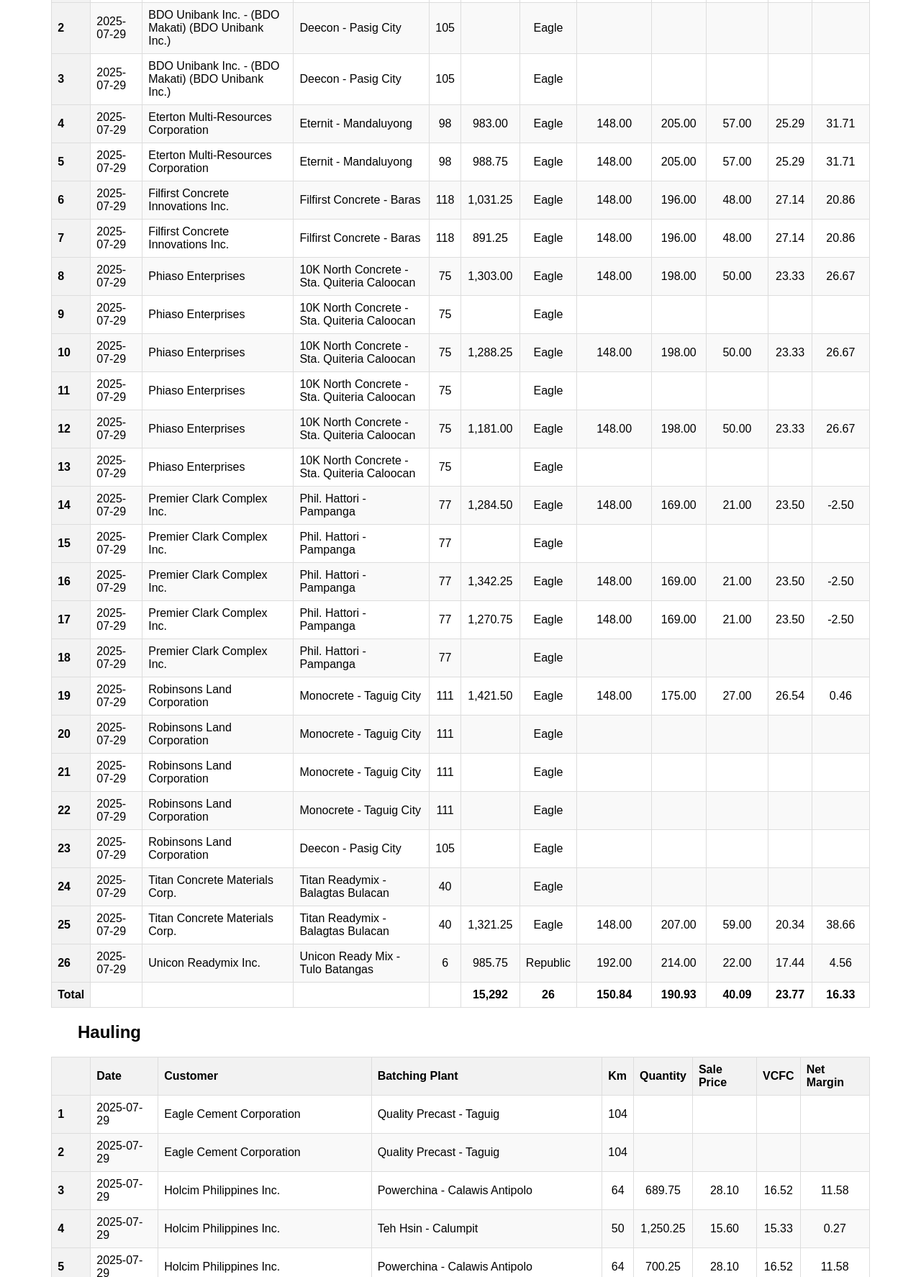
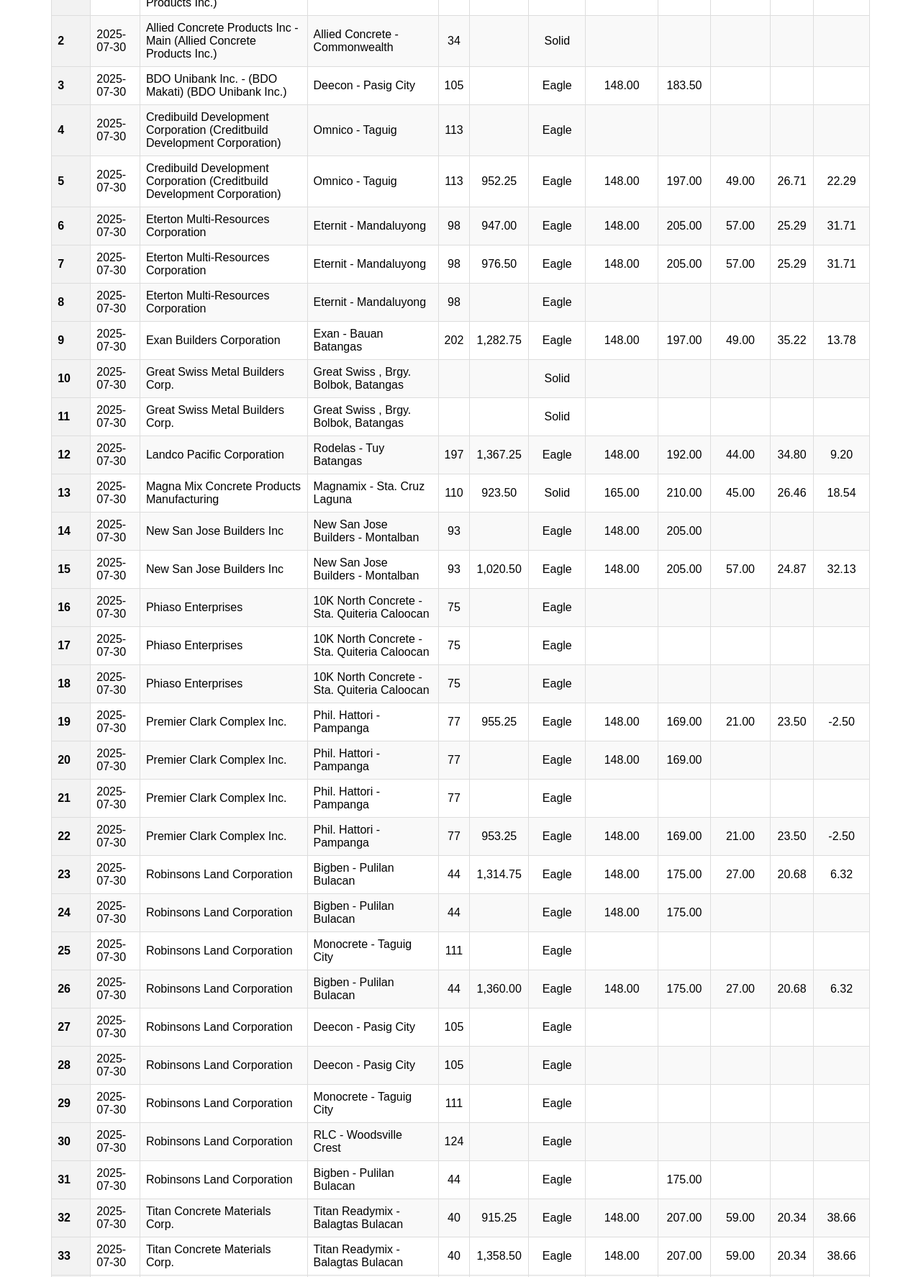
Before and after one commit to Hanna024/sales-summary, a plain HTML site: page index.html in a window 1280 px wide. Shown: the part 231-2005 px from the top of the page at 72% size. Drawn offline with Linux system fonts and the light colour scheme.

Commit message:
Add sales summary

```diff
--- a/index.html
+++ b/index.html
@@ -61,8 +61,50 @@
   <tbody>
     <tr>
       <th>1</th>
-      <td>2025-07-29</td>
-      <td>22 Prime Construction and Realty Development Inc.</td>
+      <td>2025-07-30</td>
+      <td>Allied Concrete Products Inc - Main (Allied Concrete Products Inc.)</td>
+      <td>Allied Concrete - Commonwealth</td>
+      <td>34</td>
+      <td></td>
+      <td>Solid</td>
+      <td></td>
+      <td></td>
+      <td></td>
+      <td></td>
+      <td></td>
+    </tr>
+    <tr>
+      <th>2</th>
+      <td>2025-07-30</td>
+      <td>Allied Concrete Products Inc - Main (Allied Concrete Products Inc.)</td>
+      <td>Allied Concrete - Commonwealth</td>
+      <td>34</td>
+      <td></td>
+      <td>Solid</td>
+      <td></td>
+      <td></td>
+      <td></td>
+      <td></td>
+      <td></td>
+    </tr>
+    <tr>
+      <th>3</th>
+      <td>2025-07-30</td>
+      <td>BDO Unibank Inc. - (BDO Makati) (BDO Unibank Inc.)</td>
+      <td>Deecon - Pasig City</td>
+      <td>105</td>
+      <td></td>
+      <td>Eagle</td>
+      <td>148.00</td>
+      <td>183.50</td>
+      <td></td>
+      <td></td>
+      <td></td>
+    </tr>
+    <tr>
+      <th>4</th>
+      <td>2025-07-30</td>
+      <td>Credibuild Development Corporation (Creditbuild Development Corporation)</td>
       <td>Omnico - Taguig</td>
       <td>113</td>
       <td></td>
@@ -74,11 +116,53 @@
       <td></td>
     </tr>
     <tr>
-      <th>2</th>
-      <td>2025-07-29</td>
-      <td>BDO Unibank Inc. - (BDO Makati) (BDO Unibank Inc.)</td>
-      <td>Deecon - Pasig City</td>
-      <td>105</td>
+      <th>5</th>
+      <td>2025-07-30</td>
+      <td>Credibuild Development Corporation (Creditbuild Development Corporation)</td>
+      <td>Omnico - Taguig</td>
+      <td>113</td>
+      <td>952.25</td>
+      <td>Eagle</td>
+      <td>148.00</td>
+      <td>197.00</td>
+      <td>49.00</td>
+      <td>26.71</td>
+      <td>22.29</td>
+    </tr>
+    <tr>
+      <th>6</th>
+      <td>2025-07-30</td>
+      <td>Eterton Multi-Resources Corporation</td>
+      <td>Eternit - Mandaluyong</td>
+      <td>98</td>
+      <td>947.00</td>
+      <td>Eagle</td>
+      <td>148.00</td>
+      <td>205.00</td>
+      <td>57.00</td>
+      <td>25.29</td>
+      <td>31.71</td>
+    </tr>
+    <tr>
+      <th>7</th>
+      <td>2025-07-30</td>
+      <td>Eterton Multi-Resources Corporation</td>
+      <td>Eternit - Mandaluyong</td>
+      <td>98</td>
+      <td>976.50</td>
+      <td>Eagle</td>
+      <td>148.00</td>
+      <td>205.00</td>
+      <td>57.00</td>
+      <td>25.29</td>
+      <td>31.71</td>
+    </tr>
+    <tr>
+      <th>8</th>
+      <td>2025-07-30</td>
+      <td>Eterton Multi-Resources Corporation</td>
+      <td>Eternit - Mandaluyong</td>
+      <td>98</td>
       <td></td>
       <td>Eagle</td>
       <td></td>
@@ -88,13 +172,27 @@
       <td></td>
     </tr>
     <tr>
-      <th>3</th>
-      <td>2025-07-29</td>
-      <td>BDO Unibank Inc. - (BDO Makati) (BDO Unibank Inc.)</td>
-      <td>Deecon - Pasig City</td>
-      <td>105</td>
+      <th>9</th>
+      <td>2025-07-30</td>
+      <td>Exan Builders Corporation</td>
+      <td>Exan - Bauan Batangas</td>
+      <td>202</td>
+      <td>1,282.75</td>
+      <td>Eagle</td>
+      <td>148.00</td>
+      <td>197.00</td>
+      <td>49.00</td>
+      <td>35.22</td>
+      <td>13.78</td>
+    </tr>
+    <tr>
+      <th>10</th>
+      <td>2025-07-30</td>
+      <td>Great Swiss Metal Builders Corp.</td>
+      <td>Great Swiss , Brgy. Bolbok, Batangas</td>
       <td></td>
-      <td>Eagle</td>
+      <td></td>
+      <td>Solid</td>
       <td></td>
       <td></td>
       <td></td>
@@ -102,78 +200,78 @@
       <td></td>
     </tr>
     <tr>
-      <th>4</th>
-      <td>2025-07-29</td>
-      <td>Eterton Multi-Resources Corporation</td>
-      <td>Eternit - Mandaluyong</td>
-      <td>98</td>
-      <td>983.00</td>
+      <th>11</th>
+      <td>2025-07-30</td>
+      <td>Great Swiss Metal Builders Corp.</td>
+      <td>Great Swiss , Brgy. Bolbok, Batangas</td>
+      <td></td>
+      <td></td>
+      <td>Solid</td>
+      <td></td>
+      <td></td>
+      <td></td>
+      <td></td>
+      <td></td>
+    </tr>
+    <tr>
+      <th>12</th>
+      <td>2025-07-30</td>
+      <td>Landco Pacific Corporation</td>
+      <td>Rodelas - Tuy Batangas</td>
+      <td>197</td>
+      <td>1,367.25</td>
+      <td>Eagle</td>
+      <td>148.00</td>
+      <td>192.00</td>
+      <td>44.00</td>
+      <td>34.80</td>
+      <td>9.20</td>
+    </tr>
+    <tr>
+      <th>13</th>
+      <td>2025-07-30</td>
+      <td>Magna Mix Concrete Products Manufacturing</td>
+      <td>Magnamix - Sta. Cruz Laguna</td>
+      <td>110</td>
+      <td>923.50</td>
+      <td>Solid</td>
+      <td>165.00</td>
+      <td>210.00</td>
+      <td>45.00</td>
+      <td>26.46</td>
+      <td>18.54</td>
+    </tr>
+    <tr>
+      <th>14</th>
+      <td>2025-07-30</td>
+      <td>New San Jose Builders Inc</td>
+      <td>New San Jose Builders - Montalban</td>
+      <td>93</td>
+      <td></td>
+      <td>Eagle</td>
+      <td>148.00</td>
+      <td>205.00</td>
+      <td></td>
+      <td></td>
+      <td></td>
+    </tr>
+    <tr>
+      <th>15</th>
+      <td>2025-07-30</td>
+      <td>New San Jose Builders Inc</td>
+      <td>New San Jose Builders - Montalban</td>
+      <td>93</td>
+      <td>1,020.50</td>
       <td>Eagle</td>
       <td>148.00</td>
       <td>205.00</td>
       <td>57.00</td>
-      <td>25.29</td>
-      <td>31.71</td>
+      <td>24.87</td>
+      <td>32.13</td>
     </tr>
     <tr>
-      <th>5</th>
-      <td>2025-07-29</td>
-      <td>Eterton Multi-Resources Corporation</td>
-      <td>Eternit - Mandaluyong</td>
-      <td>98</td>
-      <td>988.75</td>
-      <td>Eagle</td>
-      <td>148.00</td>
-      <td>205.00</td>
-      <td>57.00</td>
-      <td>25.29</td>
-      <td>31.71</td>
-    </tr>
-    <tr>
-      <th>6</th>
-      <td>2025-07-29</td>
-      <td>Filfirst Concrete Innovations Inc.</td>
-      <td>Filfirst Concrete - Baras</td>
-      <td>118</td>
-      <td>1,031.25</td>
-      <td>Eagle</td>
-      <td>148.00</td>
-      <td>196.00</td>
-      <td>48.00</td>
-      <td>27.14</td>
-      <td>20.86</td>
-    </tr>
-    <tr>
-      <th>7</th>
-      <td>2025-07-29</td>
-      <td>Filfirst Concrete Innovations Inc.</td>
-      <td>Filfirst Concrete - Baras</td>
-      <td>118</td>
-      <td>891.25</td>
-      <td>Eagle</td>
-      <td>148.00</td>
-      <td>196.00</td>
-      <td>48.00</td>
-      <td>27.14</td>
-      <td>20.86</td>
-    </tr>
-    <tr>
-      <th>8</th>
-      <td>2025-07-29</td>
-      <td>Phiaso Enterprises</td>
-      <td>10K North Concrete - Sta. Quiteria Caloocan</td>
-      <td>75</td>
-      <td>1,303.00</td>
-      <td>Eagle</td>
-      <td>148.00</td>
-      <td>198.00</td>
-      <td>50.00</td>
-      <td>23.33</td>
-      <td>26.67</td>
-    </tr>
-    <tr>
-      <th>9</th>
-      <td>2025-07-29</td>
+      <th>16</th>
+      <td>2025-07-30</td>
       <td>Phiaso Enterprises</td>
       <td>10K North Concrete - Sta. Quiteria Caloocan</td>
       <td>75</td>
@@ -186,22 +284,8 @@
       <td></td>
     </tr>
     <tr>
-      <th>10</th>
-      <td>2025-07-29</td>
-      <td>Phiaso Enterprises</td>
-      <td>10K North Concrete - Sta. Quiteria Caloocan</td>
-      <td>75</td>
-      <td>1,288.25</td>
-      <td>Eagle</td>
-      <td>148.00</td>
-      <td>198.00</td>
-      <td>50.00</td>
-      <td>23.33</td>
-      <td>26.67</td>
-    </tr>
-    <tr>
-      <th>11</th>
-      <td>2025-07-29</td>
+      <th>17</th>
+      <td>2025-07-30</td>
       <td>Phiaso Enterprises</td>
       <td>10K North Concrete - Sta. Quiteria Caloocan</td>
       <td>75</td>
@@ -214,22 +298,8 @@
       <td></td>
     </tr>
     <tr>
-      <th>12</th>
-      <td>2025-07-29</td>
-      <td>Phiaso Enterprises</td>
-      <td>10K North Concrete - Sta. Quiteria Caloocan</td>
-      <td>75</td>
-      <td>1,181.00</td>
-      <td>Eagle</td>
-      <td>148.00</td>
-      <td>198.00</td>
-      <td>50.00</td>
-      <td>23.33</td>
-      <td>26.67</td>
-    </tr>
-    <tr>
-      <th>13</th>
-      <td>2025-07-29</td>
+      <th>18</th>
+      <td>2025-07-30</td>
       <td>Phiaso Enterprises</td>
       <td>10K North Concrete - Sta. Quiteria Caloocan</td>
       <td>75</td>
@@ -242,12 +312,12 @@
       <td></td>
     </tr>
     <tr>
-      <th>14</th>
-      <td>2025-07-29</td>
+      <th>19</th>
+      <td>2025-07-30</td>
       <td>Premier Clark Complex Inc.</td>
       <td>Phil. Hattori - Pampanga</td>
       <td>77</td>
-      <td>1,284.50</td>
+      <td>955.25</td>
       <td>Eagle</td>
       <td>148.00</td>
       <td>169.00</td>
@@ -256,8 +326,22 @@
       <td>-2.50</td>
     </tr>
     <tr>
-      <th>15</th>
-      <td>2025-07-29</td>
+      <th>20</th>
+      <td>2025-07-30</td>
+      <td>Premier Clark Complex Inc.</td>
+      <td>Phil. Hattori - Pampanga</td>
+      <td>77</td>
+      <td></td>
+      <td>Eagle</td>
+      <td>148.00</td>
+      <td>169.00</td>
+      <td></td>
+      <td></td>
+      <td></td>
+    </tr>
+    <tr>
+      <th>21</th>
+      <td>2025-07-30</td>
       <td>Premier Clark Complex Inc.</td>
       <td>Phil. Hattori - Pampanga</td>
       <td>77</td>
@@ -270,12 +354,12 @@
       <td></td>
     </tr>
     <tr>
-      <th>16</th>
-      <td>2025-07-29</td>
+      <th>22</th>
+      <td>2025-07-30</td>
       <td>Premier Clark Complex Inc.</td>
       <td>Phil. Hattori - Pampanga</td>
       <td>77</td>
-      <td>1,342.25</td>
+      <td>953.25</td>
       <td>Eagle</td>
       <td>148.00</td>
       <td>169.00</td>
@@ -284,50 +368,36 @@
       <td>-2.50</td>
     </tr>
     <tr>
-      <th>17</th>
-      <td>2025-07-29</td>
-      <td>Premier Clark Complex Inc.</td>
-      <td>Phil. Hattori - Pampanga</td>
-      <td>77</td>
-      <td>1,270.75</td>
+      <th>23</th>
+      <td>2025-07-30</td>
+      <td>Robinsons Land Corporation</td>
+      <td>Bigben - Pulilan Bulacan</td>
+      <td>44</td>
+      <td>1,314.75</td>
       <td>Eagle</td>
       <td>148.00</td>
-      <td>169.00</td>
-      <td>21.00</td>
-      <td>23.50</td>
-      <td>-2.50</td>
+      <td>175.00</td>
+      <td>27.00</td>
+      <td>20.68</td>
+      <td>6.32</td>
     </tr>
     <tr>
-      <th>18</th>
-      <td>2025-07-29</td>
-      <td>Premier Clark Complex Inc.</td>
-      <td>Phil. Hattori - Pampanga</td>
-      <td>77</td>
+      <th>24</th>
+      <td>2025-07-30</td>
+      <td>Robinsons Land Corporation</td>
+      <td>Bigben - Pulilan Bulacan</td>
+      <td>44</td>
       <td></td>
       <td>Eagle</td>
-      <td></td>
-      <td></td>
+      <td>148.00</td>
+      <td>175.00</td>
       <td></td>
       <td></td>
       <td></td>
     </tr>
     <tr>
-      <th>19</th>
-      <td>2025-07-29</td>
-      <td>Robinsons Land Corporation</td>
-      <td>Monocrete - Taguig City</td>
-      <td>111</td>
-      <td>1,421.50</td>
-      <td>Eagle</td>
-      <td>148.00</td>
-      <td>175.00</td>
-      <td>27.00</td>
-      <td>26.54</td>
-      <td>0.46</td>
-    </tr>
-    <tr>
-      <th>20</th>
-      <td>2025-07-29</td>
+      <th>25</th>
+      <td>2025-07-30</td>
       <td>Robinsons Land Corporation</td>
       <td>Monocrete - Taguig City</td>
       <td>111</td>
@@ -340,8 +410,50 @@
       <td></td>
     </tr>
     <tr>
-      <th>21</th>
-      <td>2025-07-29</td>
+      <th>26</th>
+      <td>2025-07-30</td>
+      <td>Robinsons Land Corporation</td>
+      <td>Bigben - Pulilan Bulacan</td>
+      <td>44</td>
+      <td>1,360.00</td>
+      <td>Eagle</td>
+      <td>148.00</td>
+      <td>175.00</td>
+      <td>27.00</td>
+      <td>20.68</td>
+      <td>6.32</td>
+    </tr>
+    <tr>
+      <th>27</th>
+      <td>2025-07-30</td>
+      <td>Robinsons Land Corporation</td>
+      <td>Deecon - Pasig City</td>
+      <td>105</td>
+      <td></td>
+      <td>Eagle</td>
+      <td></td>
+      <td></td>
+      <td></td>
+      <td></td>
+      <td></td>
+    </tr>
+    <tr>
+      <th>28</th>
+      <td>2025-07-30</td>
+      <td>Robinsons Land Corporation</td>
+      <td>Deecon - Pasig City</td>
+      <td>105</td>
+      <td></td>
+      <td>Eagle</td>
+      <td></td>
+      <td></td>
+      <td></td>
+      <td></td>
+      <td></td>
+    </tr>
+    <tr>
+      <th>29</th>
+      <td>2025-07-30</td>
       <td>Robinsons Land Corporation</td>
       <td>Monocrete - Taguig City</td>
       <td>111</td>
@@ -354,11 +466,11 @@
       <td></td>
     </tr>
     <tr>
-      <th>22</th>
-      <td>2025-07-29</td>
+      <th>30</th>
+      <td>2025-07-30</td>
       <td>Robinsons Land Corporation</td>
-      <td>Monocrete - Taguig City</td>
-      <td>111</td>
+      <td>RLC - Woodsville Crest</td>
+      <td>124</td>
       <td></td>
       <td>Eagle</td>
       <td></td>
@@ -368,40 +480,26 @@
       <td></td>
     </tr>
     <tr>
-      <th>23</th>
-      <td>2025-07-29</td>
+      <th>31</th>
+      <td>2025-07-30</td>
       <td>Robinsons Land Corporation</td>
-      <td>Deecon - Pasig City</td>
-      <td>105</td>
+      <td>Bigben - Pulilan Bulacan</td>
+      <td>44</td>
       <td></td>
       <td>Eagle</td>
       <td></td>
-      <td></td>
+      <td>175.00</td>
       <td></td>
       <td></td>
       <td></td>
     </tr>
     <tr>
-      <th>24</th>
-      <td>2025-07-29</td>
+      <th>32</th>
+      <td>2025-07-30</td>
       <td>Titan Concrete Materials Corp.</td>
       <td>Titan Readymix - Balagtas Bulacan</td>
       <td>40</td>
-      <td></td>
-      <td>Eagle</td>
-      <td></td>
-      <td></td>
-      <td></td>
-      <td></td>
-      <td></td>
-    </tr>
-    <tr>
-      <th>25</th>
-      <td>2025-07-29</td>
-      <td>Titan Concrete Materials Corp.</td>
-      <td>Titan Readymix - Balagtas Bulacan</td>
-      <td>40</td>
-      <td>1,321.25</td>
+      <td>915.25</td>
       <td>Eagle</td>
       <td>148.00</td>
       <td>207.00</td>
@@ -410,18 +508,32 @@
       <td>38.66</td>
     </tr>
     <tr>
-      <th>26</th>
-      <td>2025-07-29</td>
+      <th>33</th>
+      <td>2025-07-30</td>
+      <td>Titan Concrete Materials Corp.</td>
+      <td>Titan Readymix - Balagtas Bulacan</td>
+      <td>40</td>
+      <td>1,358.50</td>
+      <td>Eagle</td>
+      <td>148.00</td>
+      <td>207.00</td>
+      <td>59.00</td>
+      <td>20.34</td>
+      <td>38.66</td>
+    </tr>
+    <tr>
+      <th>34</th>
+      <td>2025-07-30</td>
       <td>Unicon Readymix Inc.</td>
-      <td>Unicon Ready Mix - Tulo Batangas</td>
-      <td>6</td>
-      <td>985.75</td>
+      <td>Unicon Ready Mix - Rosario</td>
+      <td>44</td>
+      <td></td>
       <td>Republic</td>
-      <td>192.00</td>
+      <td></td>
       <td>214.00</td>
-      <td>22.00</td>
-      <td>17.44</td>
-      <td>4.56</td>
+      <td></td>
+      <td></td>
+      <td></td>
     </tr>
     <tr>
       <th>Total</th>
@@ -429,13 +541,13 @@
       <td></td>
       <td></td>
       <td></td>
-      <td>15,292</td>
-      <td>26</td>
-      <td>150.84</td>
-      <td>190.93</td>
-      <td>40.09</td>
-      <td>23.77</td>
-      <td>16.33</td>
+      <td>14,327</td>
+      <td>34</td>
+      <td>149.10</td>
+      <td>192.75</td>
+      <td>43.66</td>
+      <td>25.34</td>
+      <td>18.32</td>
     </tr>
   </tbody>
 </table><h2>Hauling</h2><table border="1" class="dataframe">
```
